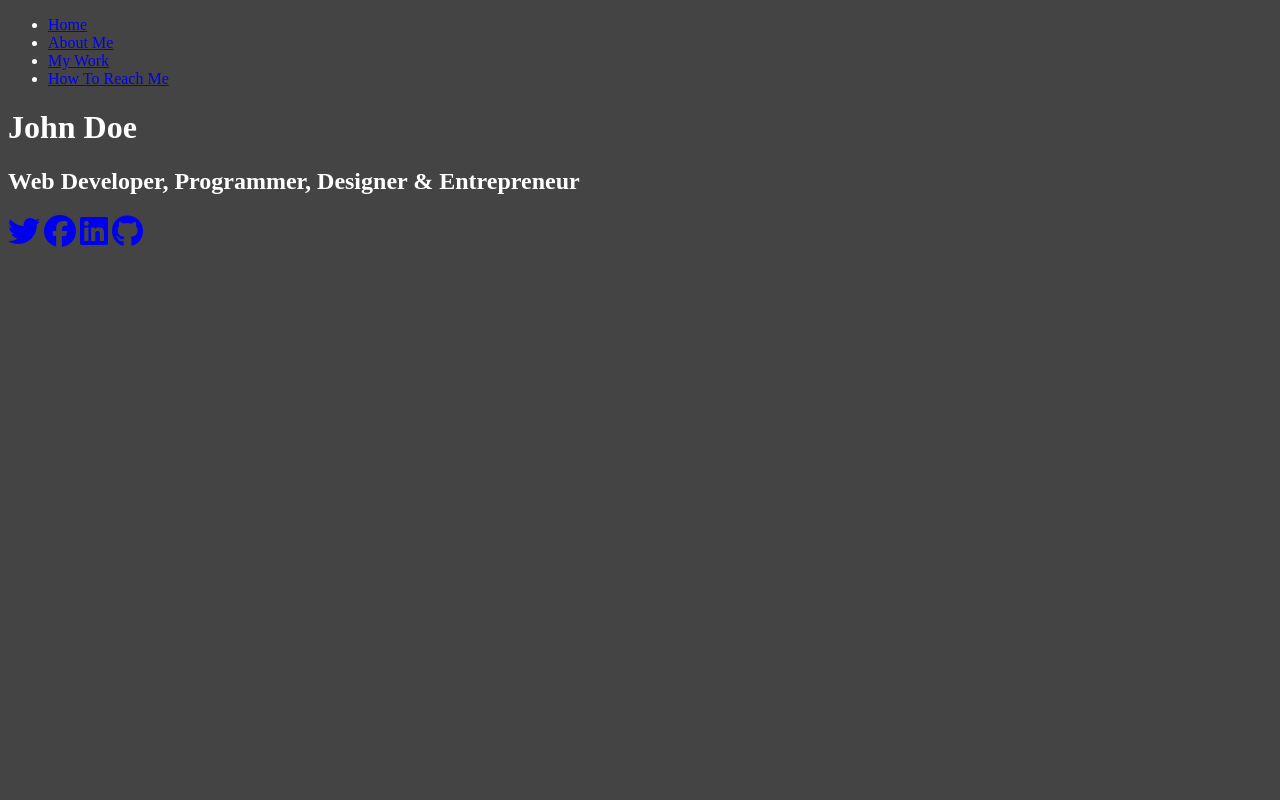
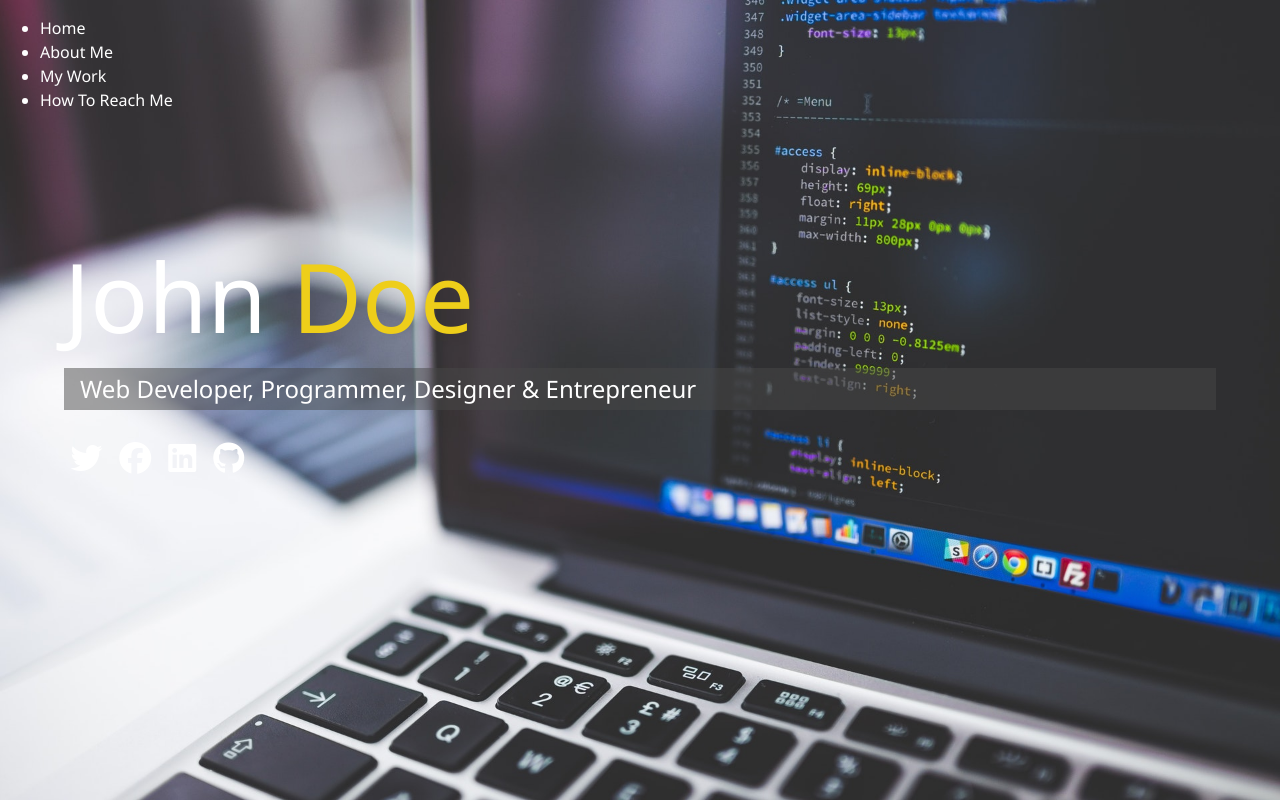
Before and after one commit to Annie-Huang/modern_portfolio, a website: page dist/index.html in a window 1280 px wide. Drawn offline with Linux system fonts and the light colour scheme.

Commit message:
Style the index.html and create two mixins: easeOut and background.

```diff
--- a/scss/main.scss
+++ b/scss/main.scss
@@ -1,6 +1,90 @@
 $primary-color: #444;
+$secondary-color: #eece1a;
+$show-home-image: true;
+// Remember this is the relative path of dist/css/main.css. not scss/main.scss.
+$home-image: url(../img/background.jpg);
+$background-opacity: 0.9;
+
+@mixin easeOut {
+  transition: all 0.5s ease-out;
+}
+
+@mixin background {
+  @if ($show-home-image) {
+    &#bg-img {
+      background: $home-image;
+      // A background-image that will not scroll with the page (fixed):
+      background-attachment: fixed;
+      background-size: cover;
+    }
+  }
+}
+
+//html {
+//  font-size: 10px;
+//}
+
+* {
+  box-sizing: border-box;
+}
 
 body {
+  @include background;
   background: $primary-color;
   color: #fff;
+  height: 100%;
+  margin: 0;
+  font-family: 'Segoe UI', Tahoma, Geneva, Verdana, sans-serif;
+  line-height: 1.5;
 }
+
+// Headings
+h1,h2,h3 {
+  margin: 0;
+  font-weight: 400;
+  &.lg-heading {
+    // rem go against the html font size setting, while em only goes against parents element.
+    font-size: 6rem;
+  }
+  &.sm-heading {
+    margin-bottom: 2rem;
+    padding: 0.2rem 1rem;
+    background: rgba(lighten($primary-color, 2), 0.5);
+  }
+}
+
+a {
+  color: #fff;
+  text-decoration: none;
+}
+
+header {
+  position: fixed;
+  z-index: 2;
+  width: 100%;
+}
+
+.text-secondary {
+  color: $secondary-color;
+}
+
+main {
+  padding: 4rem;
+  height: 100%;
+  .icons {
+    margin-top: 1rem;
+    a {
+      padding: 0.4rem;
+      &:hover {
+        color: $secondary-color;
+        @include easeOut;
+      }
+    }
+  }
+  &#home {
+    overflow: hidden;
+    h1 {
+      margin-top: 20vh;
+    }
+  }
+}
```
Also changed, not shown: dist/css/main.css, dist/index.html.
